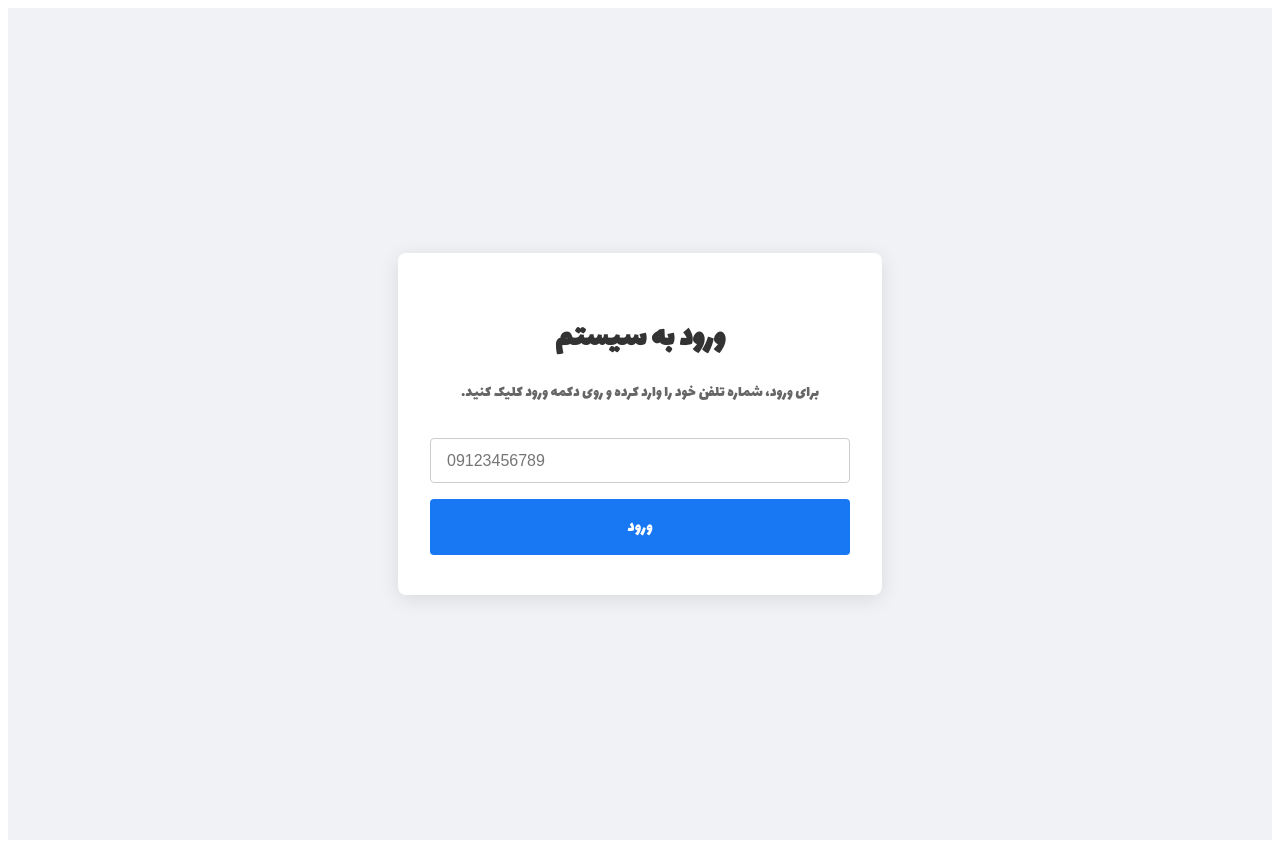
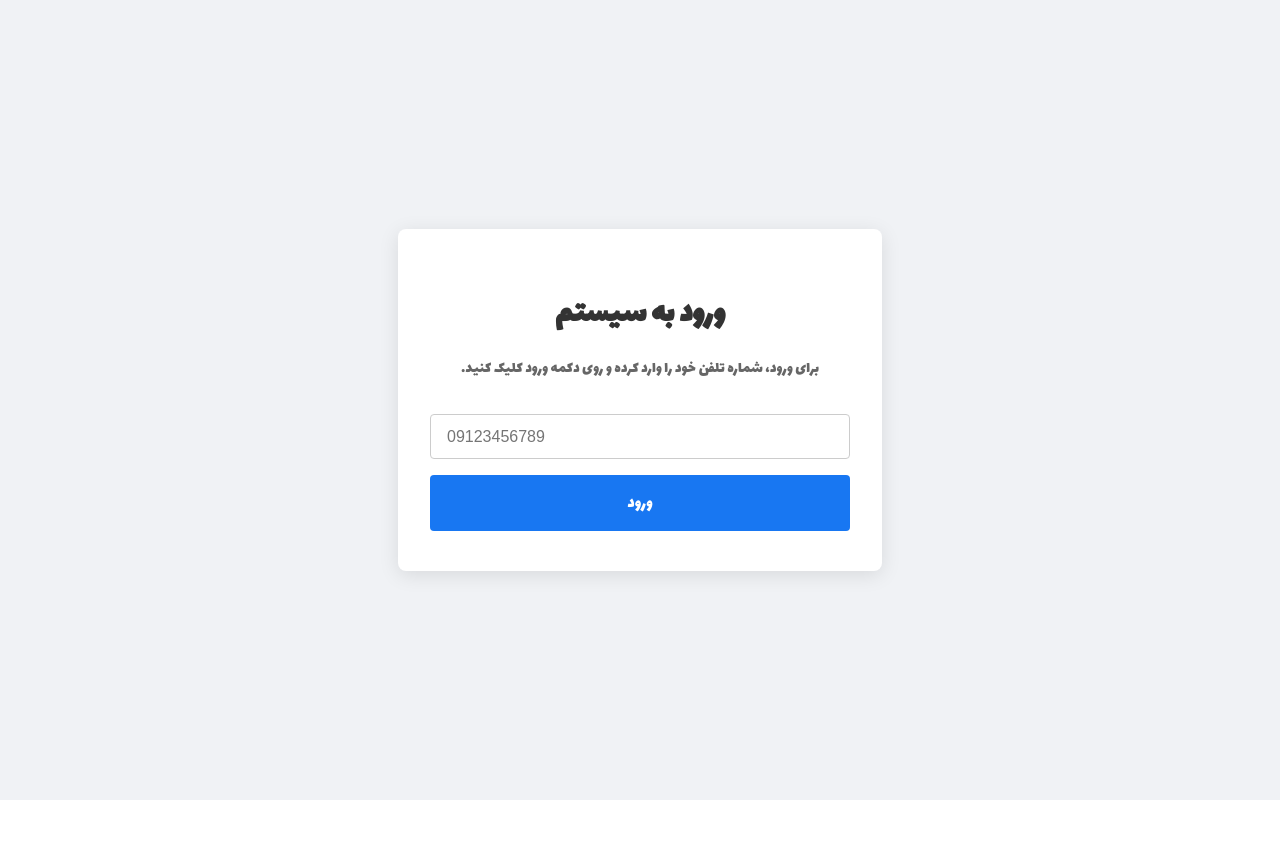
Before and after one commit to h03ein1376/auth-dashboard-app, a Next.js app: page /auth in a window 1280 px wide. After the commit the page ends 800 px from the top, so only its background shows below. Built offline with nearby package versions, Linux system fonts and the light colour scheme.

Commit message:
style: adjust padding and margin in auth and dashboard stylesheets

```diff
--- a/src/app/auth/auth.module.scss
+++ b/src/app/auth/auth.module.scss
@@ -4,7 +4,6 @@
   align-items: center;
   min-height: 100vh;
   background-color: #f0f2f5;
-  padding: 1rem;
 }
 
 .authBox {
@@ -15,6 +14,7 @@
   width: 100%;
   max-width: 420px;
   text-align: center;
+  margin: 1rem;
 
   h1 {
     margin-bottom: 1rem;
--- /dev/null
+++ b/src/app/global.module.scss
@@ -0,0 +1,3 @@
+body {
+  margin: 0;
+}
--- a/src/app/layout.tsx
+++ b/src/app/layout.tsx
@@ -1,3 +1,4 @@
+import "./global.module.scss";
 import { AuthProvider } from "@/context/auth-context";
 import type { Metadata } from "next";
 import { Lalezar } from "next/font/google";
--- a/src/components/dashboard/dashboard.module.scss
+++ b/src/components/dashboard/dashboard.module.scss
@@ -4,7 +4,6 @@
   align-items: center;
   min-height: 100vh;
   background-color: #fafafa;
-  padding: 1rem;
 }
 
 .dashboardBox {
@@ -15,6 +14,7 @@
   text-align: center;
   width: 100%;
   max-width: 450px;
+  margin: 1rem;
 
   .avatar {
     width: 120px;
```
